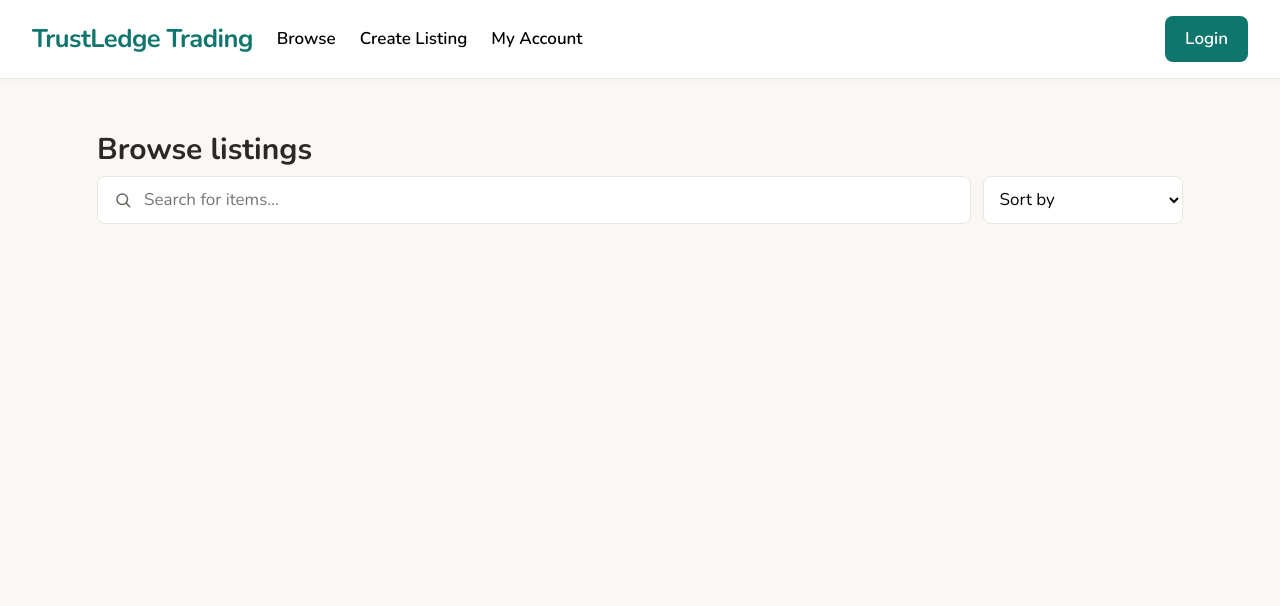
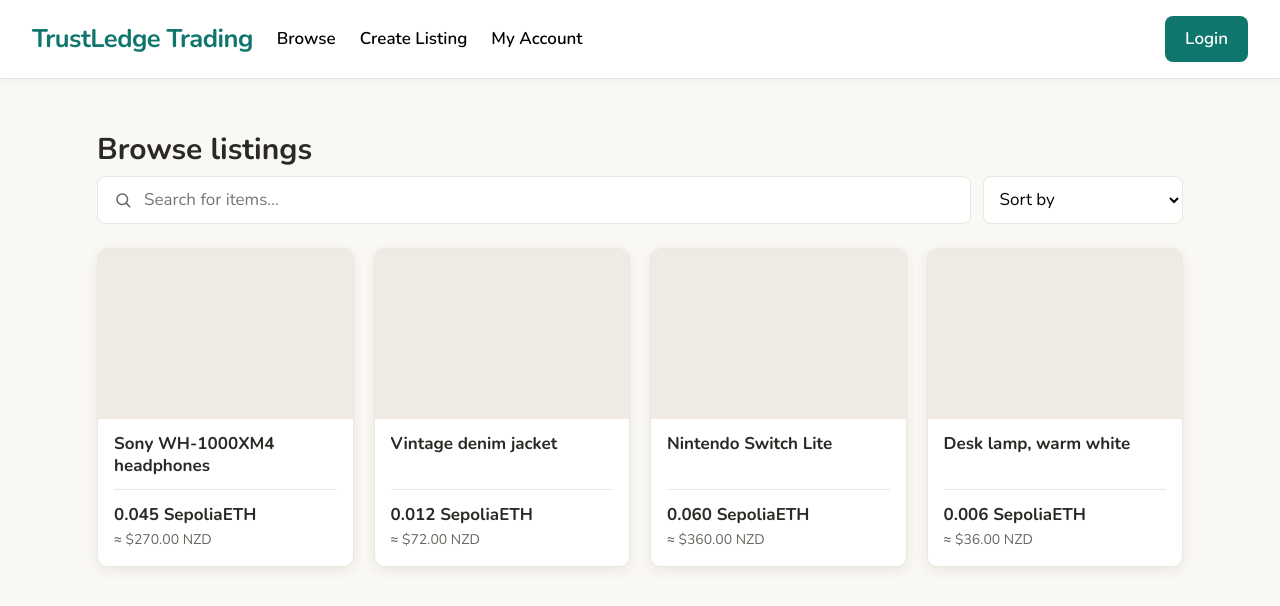
Before and after one commit to Daniel-Massey1/BC-TrustLedge-Trading-System, a React (Vite) app in the folder client/: page / in a window 1280 px wide. Shown: the top 606 px of the page. Built offline with nearby package versions, Linux system fonts and the light colour scheme.

Commit message:
added mock cards so i can impletment the viewing of the cards before the api and backend actually makes the cards real, makes the sorting actaully work

```diff
--- a/client/src/App.css
+++ b/client/src/App.css
@@ -65,10 +65,6 @@
   h2 {
     font-size: 30px;
     margin-bottom: 4px;
-  }
-  p {
-    color: var(--muted);
-    margin-bottom: 24px;
   }
 }
 
@@ -289,6 +285,79 @@
 
 
 
+.card-grid {
+  display: grid;
+  grid-template-columns: repeat(auto-fill, minmax(240px, 1fr));
+  gap: 20px;
+  margin-top: 24px;
+}
+
+.card {
+  background: var(--surface);
+  border: 1px solid var(--border);
+  border-radius: 10px;
+  overflow: hidden;
+  box-shadow: var(--shadow);
+  display: flex;
+  flex-direction: column;
+}
+
+.card-image {
+  height: 170px;
+  background: #efebe4;
+}
+
+.card-body {
+  flex-grow: 1;
+  padding: 14px 16px 16px;
+  display: flex;
+  flex-direction: column;
+  gap: 12px;
+
+  h3 {
+    margin: 0;
+    font-size: 17px;
+    line-height: 1.3;
+    color: var(--text-h);
+
+    /* Long titles: cut off after 2 lines with "…" and break very long words */
+    display: -webkit-box;
+    -webkit-box-orient: vertical;
+    -webkit-line-clamp: 2;
+    line-clamp: 2;
+    overflow: hidden;
+    overflow-wrap: anywhere;
+  }
+}
+
+/* Price section, split from the title by a line and pinned to the bottom
+   so the lines match up across cards */
+.card-price-box {
+  margin-top: auto;
+  padding-top: 12px;
+  border-top: 1px solid var(--border);
+  display: flex;
+  flex-direction: column;
+  gap: 2px;
+}
+
+.card-price {
+  font-size: 17px;
+  font-weight: 700;
+  color: var(--text-h);
+}
+
+.card-nzd {
+  font-size: 14px;
+  color: var(--muted);
+}
+
+.no-listings {
+  margin-top: 48px;
+  text-align: center;
+  color: var(--muted);
+}
+
 .btn.submit-btn {
   align-self: flex-start;
   border-radius: 8px;
--- a/client/src/App.jsx
+++ b/client/src/App.jsx
@@ -1,5 +1,23 @@
 import { useState } from 'react'
 import './App.css'
+
+// Sample listings until the API exists
+const mockListings = [
+  { id: 1, title: 'Sony WH-1000XM4 headphones', price: '0.045', seller: '0x3fA2…9c1E' },
+  { id: 2, title: 'Vintage denim jacket', price: '0.012', seller: '0x81bD…44a0' },
+  { id: 3, title: 'Nintendo Switch Lite', price: '0.060', seller: '0x5C09…e7B3' },
+  { id: 4, title: 'Desk lamp, warm white', price: '0.006', seller: '0xA7e1…0d2F' },
+]
+
+
+const ETH_TO_NZD = 6000
+
+function toNZD(price) {
+  return (Number(price) * ETH_TO_NZD).toLocaleString('en-NZ', {
+    style: 'currency',
+    currency: 'NZD',
+  })
+}
 
 function App() {
   const [page, setPage] = useState('browse')
@@ -10,6 +28,16 @@ function App() {
   const [image, setImage] = useState(null) // the actual file, sent to the API later
   const [preview, setPreview] = useState(null) // temporary URL so we can show it
   const [message, setMessage] = useState('')
+  const [sort, setSort] = useState('')
+
+  const filteredListings = mockListings
+    .filter((item) => item.title.toLowerCase().includes(search.toLowerCase()))
+    .sort((a, b) => {
+      if (sort === 'price-low') return Number(a.price) - Number(b.price)
+      if (sort === 'price-high') return Number(b.price) - Number(a.price)
+      if (sort === 'newest') return b.id - a.id
+      return 0
+    })
 
   function handleImage(e) {
     const file = e.target.files[0]
@@ -93,7 +121,12 @@ function App() {
                   onChange={(e) => setSearch(e.target.value)}
                 />
               </label>
-              <select className="sort-select" aria-label="Sort listings" defaultValue="">
+              <select
+                className="sort-select"
+                aria-label="Sort listings"
+                value={sort}
+                onChange={(e) => setSort(e.target.value)}
+              >
                 <option value="" disabled>
                   Sort by
                 </option>
@@ -102,6 +135,25 @@ function App() {
                 <option value="price-high">Price: high to low</option>
               </select>
             </div>
+
+            {filteredListings.length === 0 ? (
+              <p className="no-listings">No listings found</p>
+            ) : (
+              <div className="card-grid">
+                {filteredListings.map((item) => (
+                  <article key={item.id} className="card">
+                    <div className="card-image" />
+                    <div className="card-body">
+                      <h3 title={item.title}>{item.title}</h3>
+                      <div className="card-price-box">
+                        <p className="card-price">{item.price} SepoliaETH</p>
+                        <p className="card-nzd">≈ {toNZD(item.price)} NZD</p>
+                      </div>
+                    </div>
+                  </article>
+                ))}
+              </div>
+            )}
           </div>
         )}
 
```
